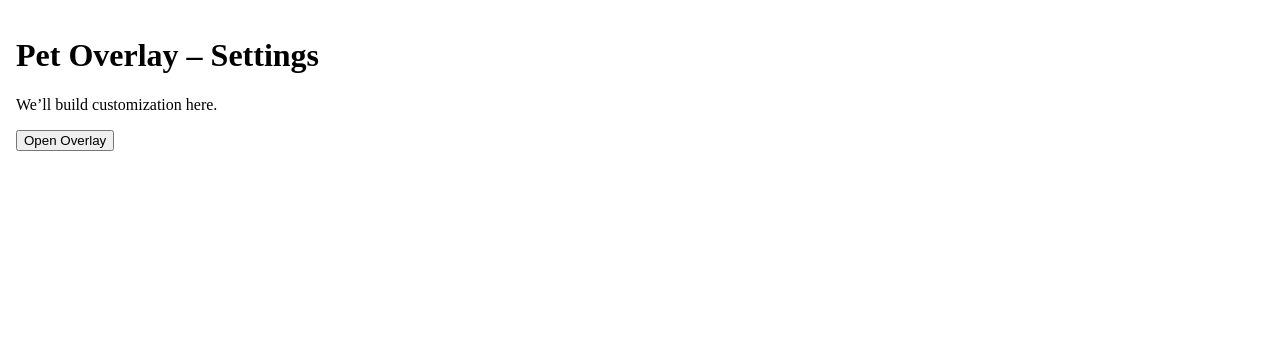
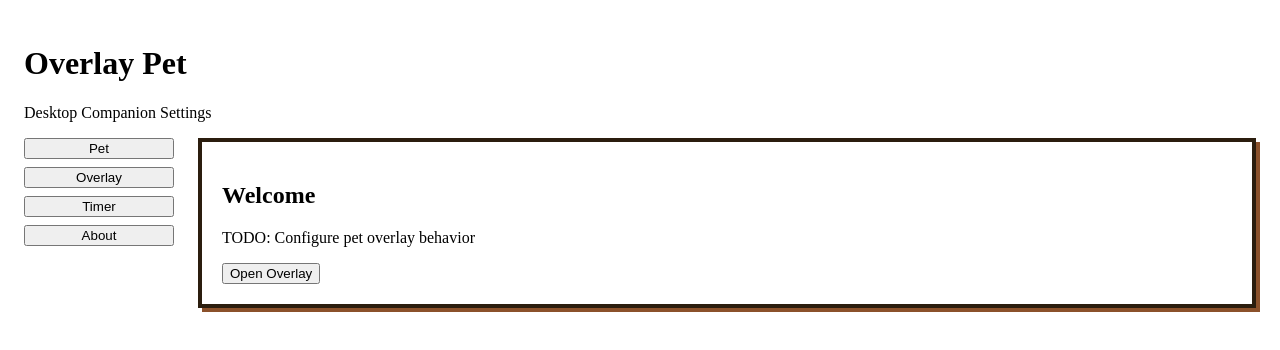
Before and after one commit to gtvincent2000/pet-overlay, a React (Vite) app: page /#/settings in a window 1280 px wide. Shown: the top 350 px of the page. Built offline with nearby package versions, Linux system fonts and the light colour scheme.

Commit message:
Ceate reusable PixelPanel component

```diff
--- a/src/routes/Settings.tsx
+++ b/src/routes/Settings.tsx
@@ -1,11 +1,39 @@
 import { openOverlayWindow } from "../tauri/windows";
+import PixelPanel from "../ui/PixelPanel";
 
 export default function Settings() {
   return (
-    <div style={{ padding: 16 }}>
-      <h1>Pet Overlay – Settings</h1>
-      <p>We’ll build customization here.</p>
-      <button onClick={openOverlayWindow}>Open Overlay</button>
+    <div className="settings-page">
+      {/* Header Content */}
+      <header className="settings-header">
+        <h1>Overlay Pet</h1>
+        <p>Desktop Companion Settings</p>
+      </header>
+
+      {/* Sidebar Settings Selection */}
+      <div className="settings-layout">
+        <aside className="settings-sidebar">
+          <button>Pet</button>
+          <button>Overlay</button>
+          <button>Timer</button>
+          <button>About</button>
+        </aside>
+
+        {/* Primary Content */}
+        <main className="settings-content">
+          <PixelPanel>
+            <h2>Welcome</h2>
+
+            <p>
+              TODO: Configure pet overlay behavior
+            </p>
+
+            <button onClick={openOverlayWindow}>
+              Open Overlay
+            </button>
+          </PixelPanel>
+        </main>
+      </div>
     </div>
   );
 }
--- a/src/styles.css
+++ b/src/styles.css
@@ -11,3 +11,30 @@ canvas {
   display: block;
   background: transparent;
 }
+
+.settings-page {
+  padding: 24px;
+}
+
+.settings-layout {
+  display: flex;
+  gap: 24px;
+}
+
+.settings-sidebar {
+  display: flex;
+  flex-direction: column;
+  gap: 8px;
+  width: 150px;
+}
+
+.settings-content {
+  flex: 1;
+}
+
+.pixel-panel {
+  backgound: #f8e8b8;
+  border: 4px solid #2b1d0e;
+  box-shadow: 4px 4px 0 #8b512b;
+  padding: 20px;
+}
--- /dev/null
+++ b/src/ui/PixelPanel.tsx
@@ -0,0 +1,15 @@
+type PixelPanelProps = {
+    children: React.ReactNode;
+    className?: string;
+};
+
+export default function PixelPanel({
+    children,
+    className = "",
+}: PixelPanelProps) {
+    return (
+        <section className={`pixel-panel ${className}`}>
+            {children}
+        </section>
+    );
+}
```
